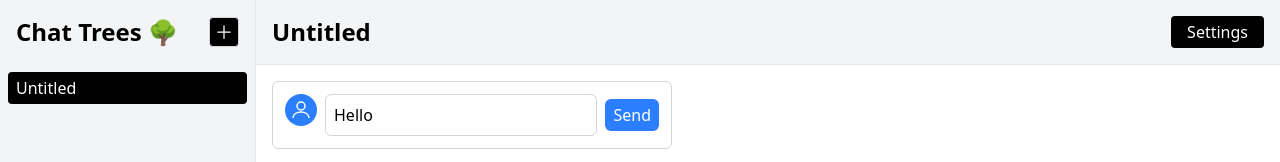
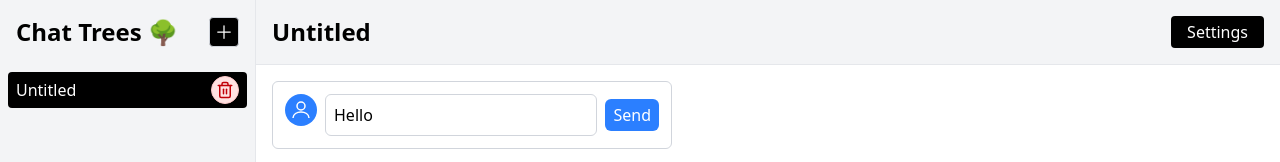
Before and after one commit to Utsav-Ladani/Chat-Tree, a React (Vite) app: page / in a window 1280 px wide. Both pictures are taken after a click on the button 224 px from the left and 32 px from the top of the page. Shown: the top 162 px of the page. Built offline with nearby package versions, Linux system fonts and the light colour scheme.

Commit message:
Allow to delete whole conversation

```diff
--- a/src/App.jsx
+++ b/src/App.jsx
@@ -105,6 +105,7 @@ function App() {
       deleteNodeRecursive(nodeToDelete).then(() => {
         setChatRootNodes((rootNodes) => deleteNodeFromTree(rootNodes, nodeId));
         setReRender((prev) => prev + 1);
+        navigate('/');
       });
     }
   }
@@ -122,6 +123,7 @@ function App() {
         onNewChat={() => {
           addRootNode();
         }}
+        onDeleteNode={deleteNode}
       />
       <Routes>
         <Route
--- a/src/components/Sidebar.jsx
+++ b/src/components/Sidebar.jsx
@@ -1,7 +1,8 @@
 import { Link, NavLink } from "react-router-dom";
 import PlusIcon from "../icons/PlusIcon";
+import { Trash2 } from "lucide-react";
 
-export default function Sidebar({ chatRootNodes, onNewChat }) {
+export default function Sidebar({ chatRootNodes, onNewChat, onDeleteNode }) {
     return (
         <aside className="flex flex-col bg-gray-100 py-4 w-64 border-r border-gray-200 h-screen">
             <header className="flex justify-between items-center mb-6 px-4">
@@ -15,22 +16,32 @@ export default function Sidebar({ chatRootNodes, onNewChat }) {
                     <PlusIcon className="size-5" />
                 </button>
             </header>
-            <ul className="flex flex-col gap-2 overflow-y-auto px-2">
+            <nav className="flex flex-col gap-2 overflow-y-auto px-2">
                 {chatRootNodes.map((node) => (
-                    <li key={node.id} className="p-0">
                     <NavLink
+                        key={node.id}
                         to={`/chat/${node.id}`}
                         className={({ isActive }) =>
-                                `px-2 py-1 hover:cursor-pointer rounded block capitalize ${
-                                    isActive ? "bg-black text-white" : "hover:bg-gray-200"
+                            `flex items-center justify-between px-2 py-1 rounded capitalize transition-colors duration-150 cursor-pointer mb-1 ${
+                                isActive ? "bg-black text-white" : "hover:bg-gray-200 bg-transparent text-black"
                             }`
                         }
                     >
-                            {node.title || 'Untitled'}
+                        <span className="truncate mr-2">{node.title || 'Untitled'}</span>
+                        <button
+                            className="ml-2 text-red-500 bg-red-100 text-red-700 hover:bg-red-200 rounded-full p-1 border border-red-200 focus:outline-none focus:ring-2 focus:ring-red-400"
+                            title="Delete chat"
+                            onClick={e => {
+                                e.preventDefault();
+                                e.stopPropagation();
+                                onDeleteNode(node.id);
+                            }}
+                        >
+                            <Trash2 size={18} />
+                        </button>
                     </NavLink>
-                    </li>
                 ))}
-            </ul>
+            </nav>
         </aside>
     )
 }
```
Lines whose indentation alone changed are shown as unchanged.
